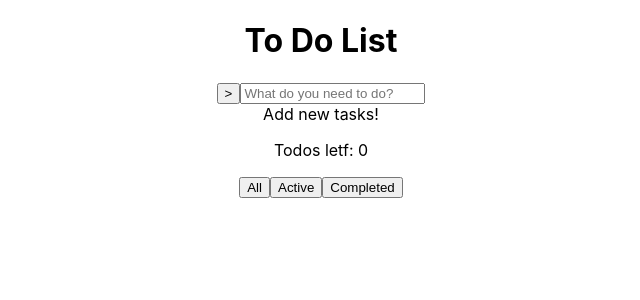
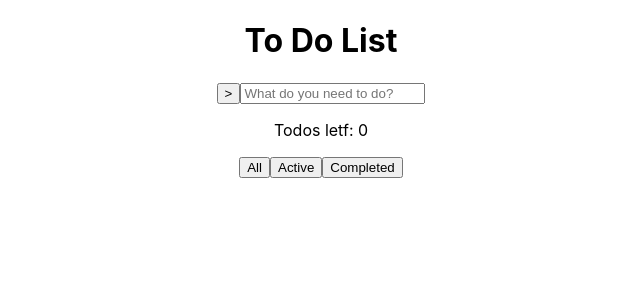
Before and after one commit to mvaldes42/todo_localStorage, a React (Create React App) app: page / in a window 1280 px wide. Shown: the top 300 px of the page, without its empty margins (319-959 px from the left). Built offline with nearby package versions, Linux system fonts and the light colour scheme.

Commit message:
:sparkles: button to display active and completed lists

```diff
--- a/src/App.tsx
+++ b/src/App.tsx
@@ -8,14 +8,16 @@ import UpdateCxt from "./contex/UpdateCxt";
 function App() {
   const [needsUpdate, setNeedsUpdate] = useState<boolean | null>(false);
 
+  const [currentView, setCurrentView] = useState("Active");
+
   return (
     <div className="App">
       <h1 className="title">To Do List</h1>
       <div>
         <UpdateCxt.Provider value={{ needsUpdate, setNeedsUpdate }}>
           <Form />
-          <TodoList />
-          <TodoFooter />
+          <TodoList currentView={currentView} />
+          <TodoFooter setCurrentView={setCurrentView} />
         </UpdateCxt.Provider>
       </div>
     </div>
--- a/src/components/todoFooter.tsx
+++ b/src/components/todoFooter.tsx
@@ -1,7 +1,7 @@
 import { useContext, useEffect, useState } from "react";
 import UpdateCxt from "../contex/UpdateCxt";
 
-export default function TodoFooter() {
+export default function TodoFooter(props: any) {
   const update = useContext(UpdateCxt);
 
   const [itemsLeft, setItemsLeft] = useState<number>(0);
@@ -13,12 +13,22 @@ export default function TodoFooter() {
     }
   }, [update.needsUpdate]);
 
+  const handleActive = (event: React.MouseEvent<HTMLButtonElement>) => {
+    event.preventDefault();
+    props.setCurrentView("Active")
+  };
+
+  const handleCompleted = (event: React.MouseEvent<HTMLButtonElement>) => {
+    event.preventDefault();
+    props.setCurrentView("Completed");
+  };
+
   return (
     <div>
       <p>Todos letf: {itemsLeft}</p>
       <button> All </button>
-      <button> Active </button>
-      <button> Completed </button>
+      <button onClick={handleActive}> Active </button>
+      <button onClick={handleCompleted}> Completed </button>
     </div>
   );
 }
--- a/src/components/todoList.tsx
+++ b/src/components/todoList.tsx
@@ -7,30 +7,55 @@ export default function TodoList(props: any) {
 
   const [taskList, setTaskList] = useState([]);
   const [doneList, setDoneList] = useState([]);
+  //   const [allList, setAllList] = useState([]);
 
-  useEffect(() => {
+  const getTasksList = () => {
     const retrievedListString = localStorage.getItem("todoListKey");
     if (retrievedListString !== null) {
       setTaskList(JSON.parse(retrievedListString));
+    }
+  };
+
+  const getDoneList = () => {
+    const retrievedListString = localStorage.getItem("doneTodoListKey");
+    if (retrievedListString !== null) {
+      setDoneList(JSON.parse(retrievedListString));
+    }
+  };
+
+  useEffect(() => {
+    getTasksList();
+    getDoneList();
     update.setNeedsUpdate(false);
-    }
+    // eslint-disable-next-line react-hooks/exhaustive-deps
   }, [update.needsUpdate]);
 
   return (
     <div>
-      {taskList?.length !== 0 ? (
-        taskList!.map((contents, index) => {
+      {props.currentView === "Active" && taskList?.length !== 0
+        ? taskList!.map((contents, index) => {
             return (
               <TodoRow
                 contents={contents}
                 key={index}
                 setDoneList={setDoneList}
+                currentView={props.currentView}
               />
             );
           })
-      ) : (
-        <span>Add new tasks!</span>
-      )}
+        : null}
+      {props.currentView === "Completed" && doneList?.length !== 0
+        ? doneList!.map((contents, index) => {
+            return (
+              <TodoRow
+                contents={contents}
+                key={index}
+                setDoneList={setDoneList}
+                currentView={props.currentView}
+              />
+            );
+          })
+        : null}
     </div>
   );
 }
--- a/src/components/todoRow.tsx
+++ b/src/components/todoRow.tsx
@@ -36,7 +36,9 @@ export default function TodoRow(props: any) {
 
   return (
     <div>
-      <input type="checkbox" onChange={handleChange} />
+      {props.currentView === "Completed" ? null : (
+        <input type="checkbox" onChange={handleChange} />
+      )}
       {props.contents}
     </div>
   );
```
Lines whose indentation alone changed are shown as unchanged.
